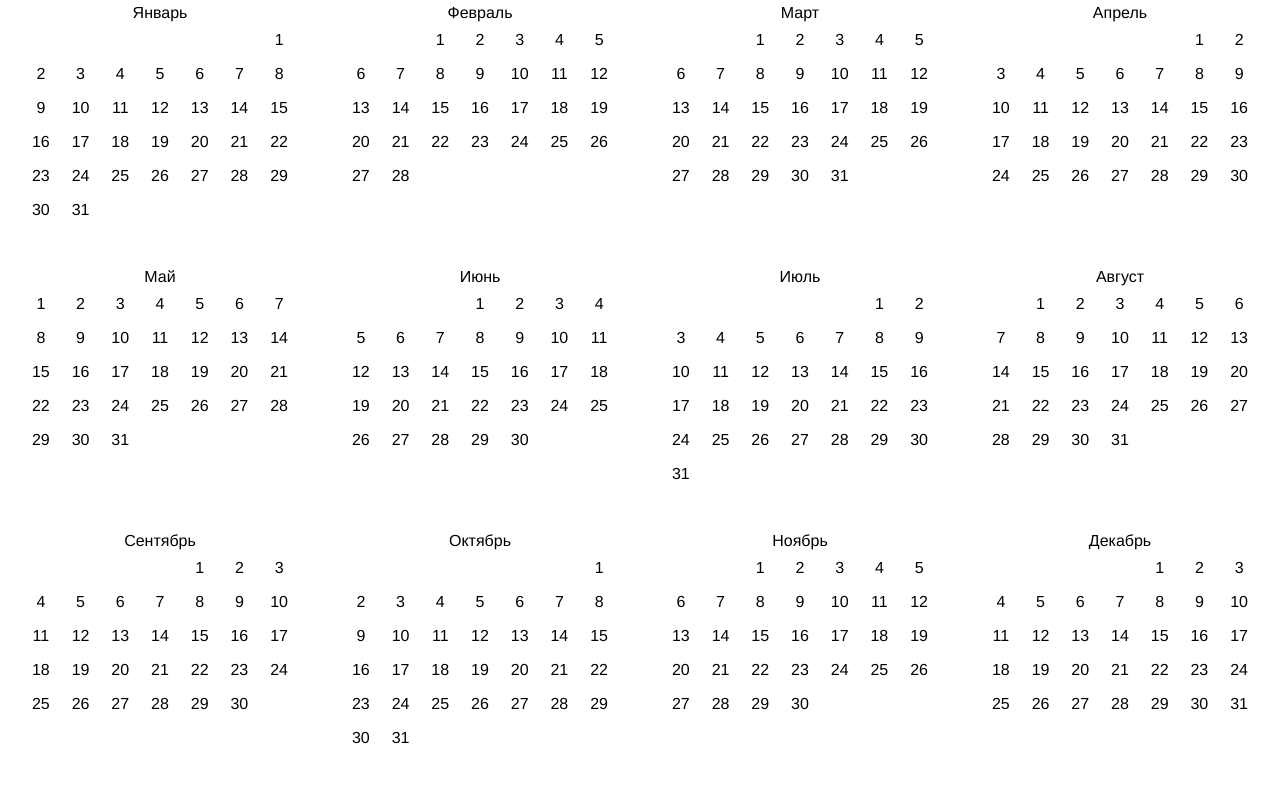
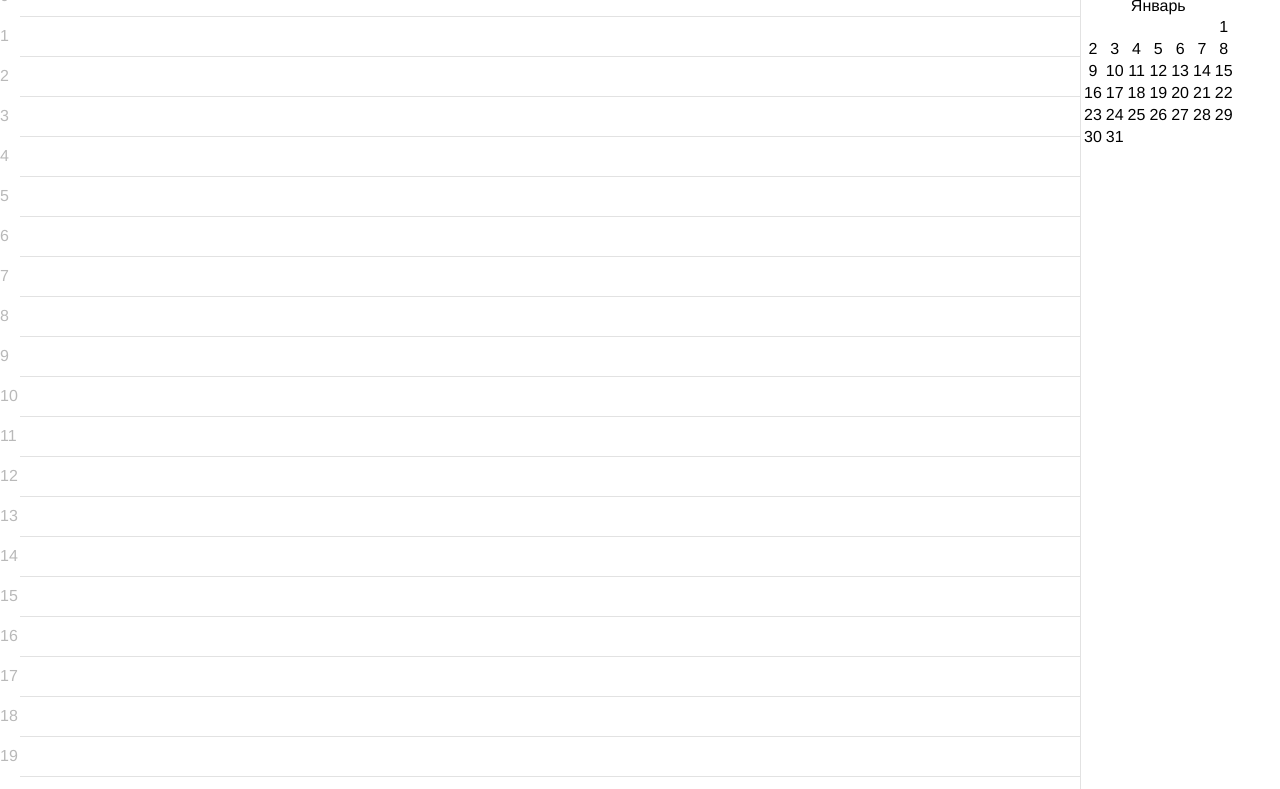
Before and after one commit to nailkhasipov/vanilla-calendar, a website built with webpack: page dist/index.html in a window 1280 px wide. Shown: the part 84-873 px from the top of the page. Built offline with nearby package versions, Linux system fonts and the light colour scheme.

Commit message:
dayGrid draft

```diff
--- a/src/main.js
+++ b/src/main.js
@@ -1,15 +1,45 @@
-import { UI } from './ui.js';
 import { Calendar } from './calendar.js';
 
-const ui = new UI();
-const calendar = new Calendar();
+const calendar = new Calendar;
 
-ui.tabs();
-calendar.draw();
+const sidebar = document.querySelector('#sidebar');
+const gridContainer = document.querySelector('#gridContainer');
 
-pageMonth();
+sidebar.appendChild(calendar.drawMonth(calendar.months[0], calendar.getMonth(calendar.dayInMonth[0], 7)));
 
-function pageMonth() {
-  const div = document.querySelector('#month');
-  div.appendChild(calendar.drawMonth(calendar.months[0], calendar.getMonth(calendar.dayInMonth[0], 7)));
+gridContainer.appendChild(drawHourLabels());
+gridContainer.appendChild(drawDay());
+
+function drawHourLabels() {
+  const labels = document.createElement('div');
+  labels.className = 'labels';
+
+  for (let i = 0; i < 24; i++) {
+    const label = document.createElement('span');
+    label.innerText = i;
+    labels.appendChild(label);
+  }
+
+  return labels;
 }
+
+function drawDay() {
+  const day = document.createElement('div');
+  day.className = 'day-grid';
+
+  for (let i = 0; i < 24; i++) {
+    const hour = document.createElement('div');
+    hour.className = 'hour';
+    for (let i = 0; i < 4; i++) {
+      const fifteenMinutes = document.createElement('div');
+      fifteenMinutes.className = 'fifteen-minutes';
+      fifteenMinutes.addEventListener('dblclick', function() {
+        fifteenMinutes.style.backgroundColor = 'deepskyblue';
+      });
+      hour.appendChild(fifteenMinutes);
+    }
+    day.appendChild(hour);
+  }
+
+  return day;
+}
--- a/src/ui.js
+++ b/src/ui.js
@@ -20,7 +20,7 @@ UI.prototype.tabs = function() {
     document.querySelector(name).style.display = 'block';
   }
 
-  selectTab('#year');
+  selectTab('#day');
 };
 
 export { UI };
```
Also changed, not shown: dist/index.html, dist/style.css.
